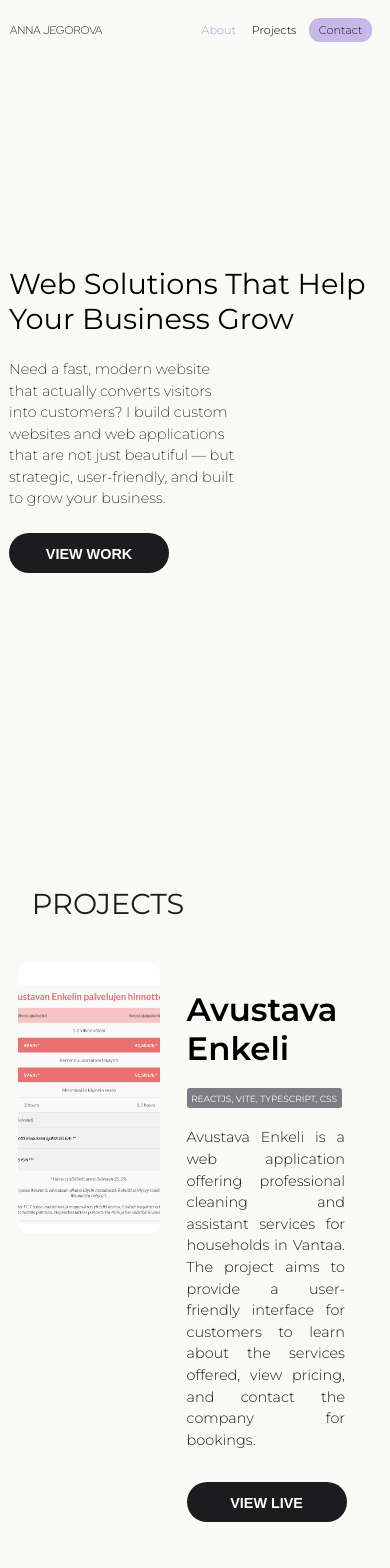
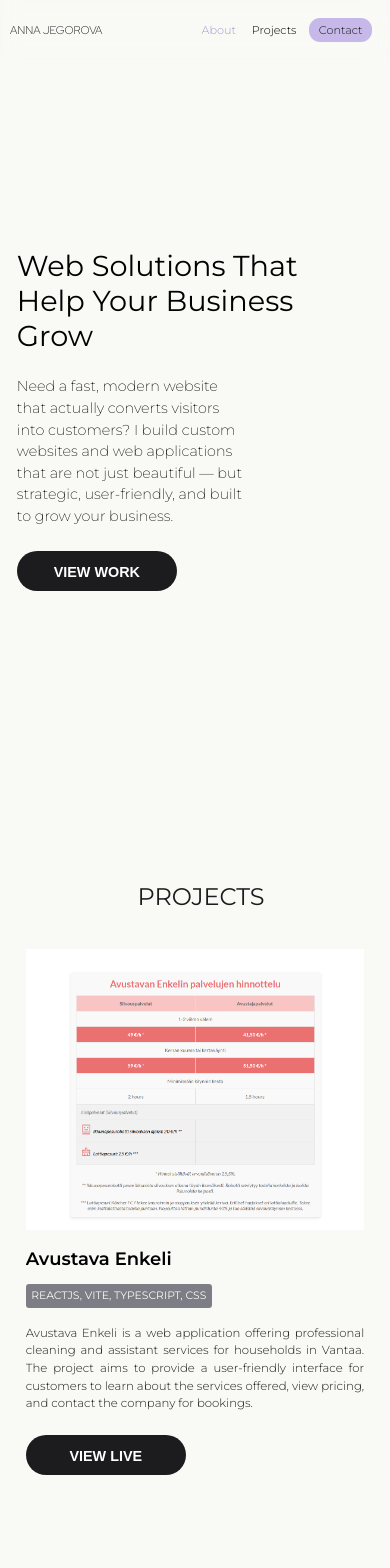
Before and after one commit to anyajegorova/my_portfolio, a React (Vite) app: page / in a window 390 px wide. Shown: the top 1568 px of the page. Built offline with nearby package versions, Linux system fonts and the light colour scheme.

Commit message:
fixed navbar, added padding to index, improved project cards and projects

```diff
--- a/src/components/styles/Navbar.css
+++ b/src/components/styles/Navbar.css
@@ -5,10 +5,12 @@
   user-select: none;
   padding: 10px 20px;
   position: fixed;
-  width: 100%;
+  width: 100vw; /* Make the navbar span the full viewport width */
   background-color: var(--background-color);
   backdrop-filter: blur(10px);
   z-index: 100;
+  left: 0; /* Ensure the navbar starts at the very left */
+  box-sizing: border-box; /* Ensure padding and borders are included in the width */
 }
 
 .navigation .logo {
--- a/src/components/styles/ProjectCard.css
+++ b/src/components/styles/ProjectCard.css
@@ -1,7 +1,7 @@
 .project_card_container {
     display: flex;
     flex-direction: column;
-    gap: 1em;
+    gap: 2em; /* Increased gap between project cards */
     padding: 1em;
     justify-content: center;
 }
@@ -37,10 +37,12 @@
 
 .project_content {
     width: 60%;
-    padding: 1.5em;
+    padding-left: 1.5em;
+    padding-right: 1.5em;
     display: flex;
     flex-direction: column;
     justify-content: flex-start;
+    align-items: flex-start;
 }
 
 .project_title {
@@ -67,7 +69,7 @@
 .project_description {
     margin: 1em 0;
     color: var(--secondary-color);
-    font-size: 0.8em;
+    font-size: 0.65em;
     line-height: 1.5;
     text-align: justify;
     font-family: 'Montserrat', sans-serif;
@@ -89,3 +91,79 @@
     text-decoration: underline;
     color: var(--secondary-color);
 }
+
+@media (max-width: 1024px) {
+    .project_card {
+        flex-direction: column;
+        align-items: center;
+    }
+
+    .project_image {
+        width: 100%;
+        height: auto;
+    }
+
+    .project_image img {
+        border-radius: 0;
+    }
+
+    .project_content {
+        width: 100%;
+        padding-top: 1em;
+        padding-bottom: 1em;
+        padding-left: 0;
+        padding-right: 0;
+    }
+
+    .project_title {
+        font-size: 1.4em;
+    }
+
+    .project_technologies {
+        font-size: 0.75em;
+    }
+
+    .project_description {
+        font-size: 0.85em;
+    }
+
+    .project_link {
+        font-size: 0.75em;
+    }
+}
+
+@media (max-width: 768px) {
+    .project_title {
+        font-size: 1.2em;
+    }
+
+    .project_technologies {
+        font-size: 0.7em;
+    }
+
+    .project_description {
+        font-size: 0.75em;
+    }
+
+    .project_link {
+        font-size: 0.7em;
+    }
+}
+
+@media (max-width: 480px) {
+    .project_title {
+        font-size: 1em;
+    }
+
+    .project_technologies {
+        font-size: 0.6em;
+    }
+
+    .project_description {
+        font-size: 0.65em;
+    }
+
+    .project_link {
+        font-size: 0.6em;
+    }
+}
--- a/src/index.css
+++ b/src/index.css
@@ -19,16 +19,26 @@ body {
   margin: 0;
   font-size: 32px;
   background-color: var(--primary-color-background);
+  padding-left: 10%;
+  padding-right: 10%;
+}
+
+nav {
+  padding: 0;
 }
 
 @media (max-width: 648px) {
   body {
     font-size: 24px;
+    padding-left: 5%;
+    padding-right: 5%;
   }
 }
 
 @media (max-width: 468px) {
   body {
     font-size: 18px;
+    padding-left: 2%;
+    padding-right: 2%;
   }
 }
--- a/src/views/styles/Projects2.css
+++ b/src/views/styles/Projects2.css
@@ -1,10 +1,15 @@
-.projects_section{
+.projects_section {
     min-height: calc(100vh - 2em);
     justify-content: center;
     display: flex;
     flex-direction: column;
     padding: 2em 0;
 }
+
+.project_card_container > .project_card {
+    margin-bottom: 2em;
+}
+
 .projects_title {
     font-size: 2.5rem;
     font-weight: 400;
@@ -15,12 +20,25 @@
     text-transform: uppercase;
 }
 
+@media (max-width: 1024px) {
+    .projects_section {
+        padding: 1em;
+    }
+
+    .projects_title {
+        font-size: 2rem;
+        margin-left: 1em;
+    }
+}
+
 @media (max-width: 768px) {
     .projects_title {
-        font-size: 1.8rem;
-        margin-left: 1.1em;
+        font-size: 1.5rem;
+        margin-left: 0.5em;
     }
     .projects_section {
         padding: 1em 0;
+        flex-direction: column;
+        align-items: center;
     }
 }
```
